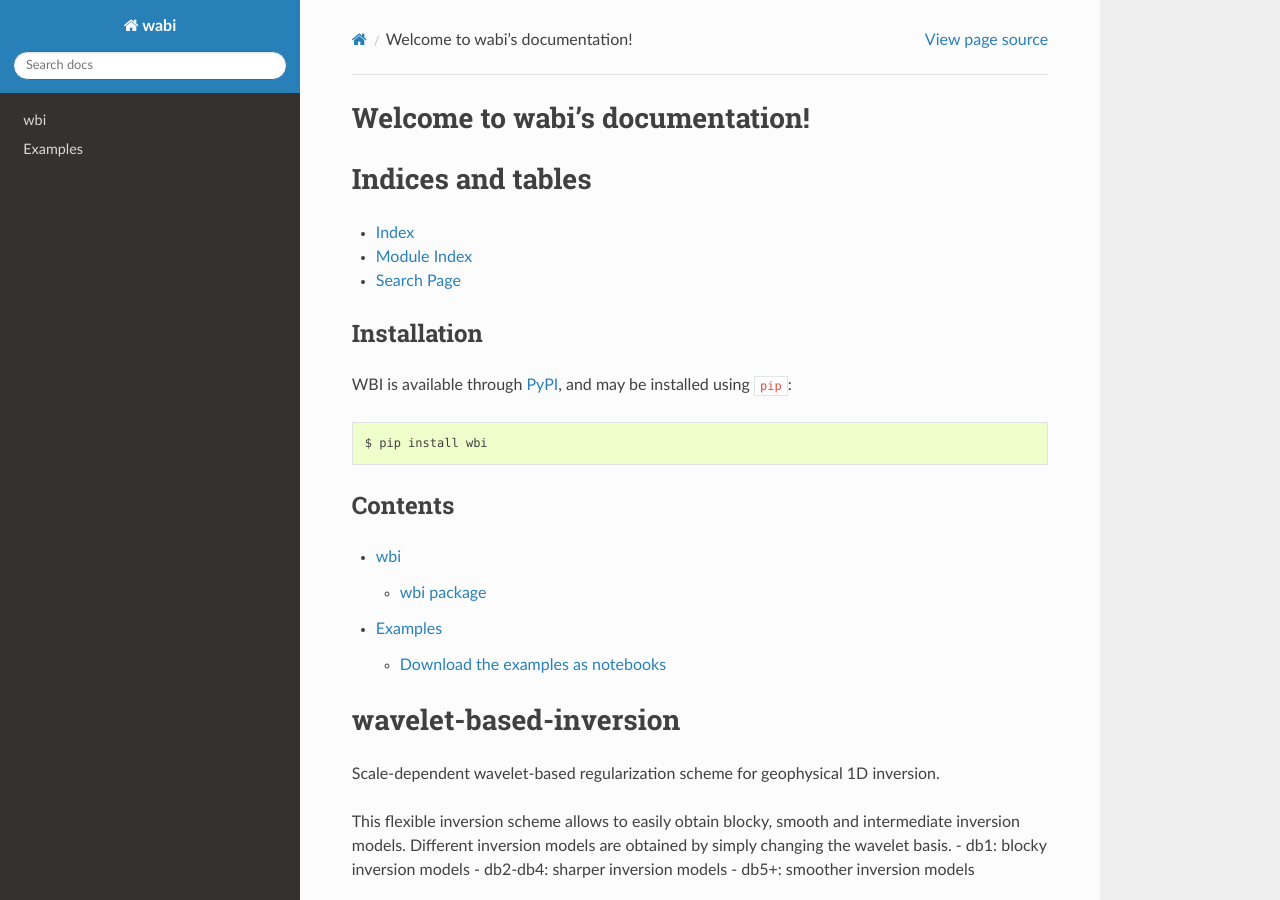
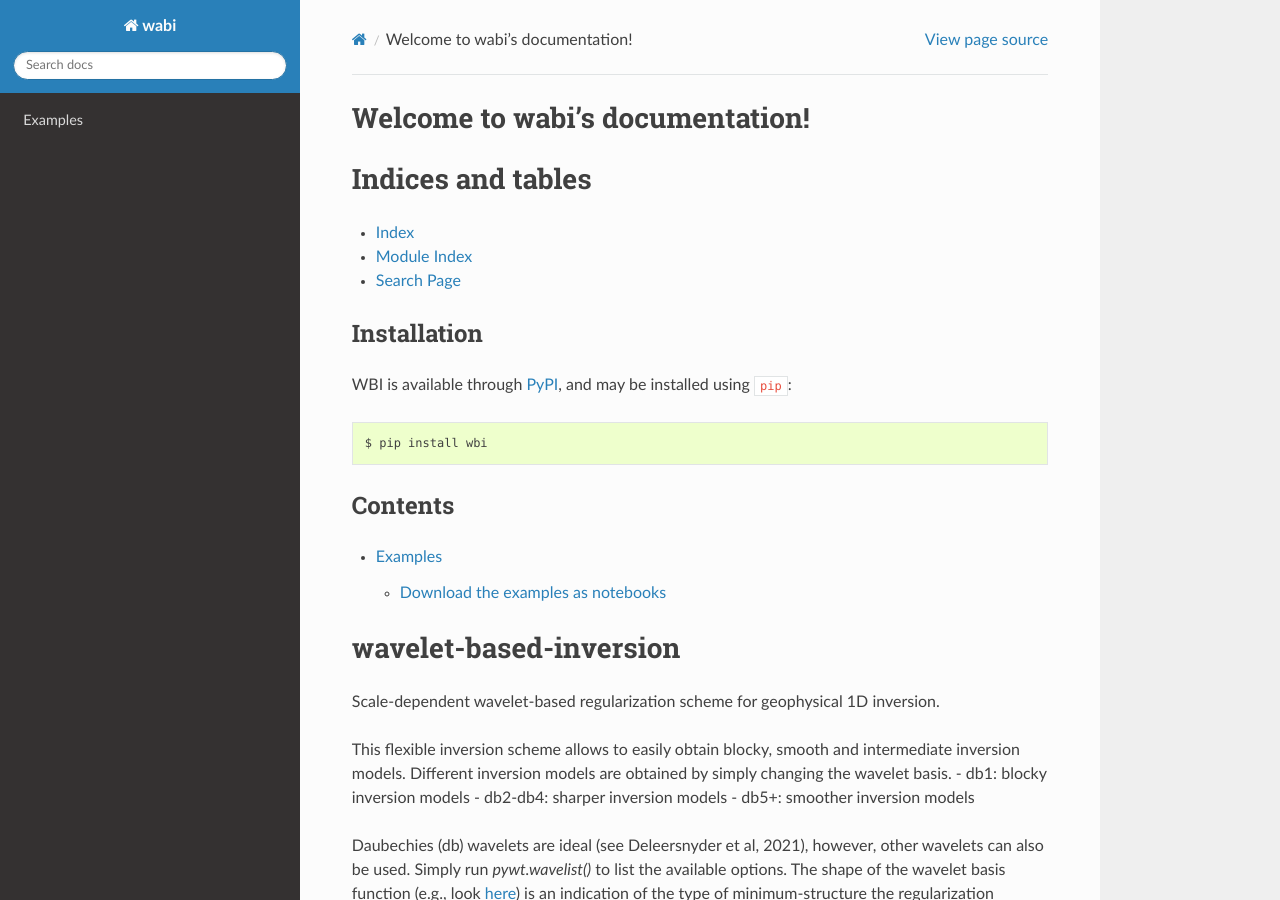
Before and after one commit to WouterDls/1D-wavelet-based-inversion, a Sphinx documentation site: the page built from docs/source/index.rst, in a window 1280 px wide and 900 px high. Built offline with Sphinx 7.4.7 and the Read the Docs theme 2.0.0, drawn with Linux system fonts in a browser that asks for light colours; pages that are not in the unit, such as notebooks, are missing from menus.

Commit message:
Edit docs

```diff
--- a/docs/source/modules.rst
+++ b/docs/source/modules.rst
@@ -1,7 +1,7 @@
-wbi
+wabi
 ===
 
 .. toctree::
    :maxdepth: 4
 
-   wbi
+   wbi.wavelet_regularization
```
